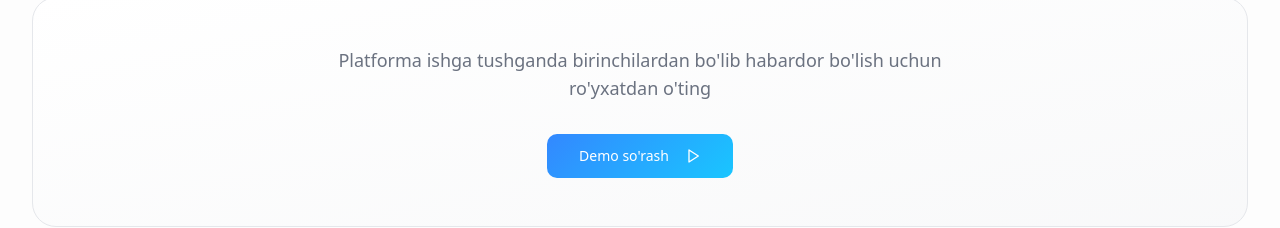
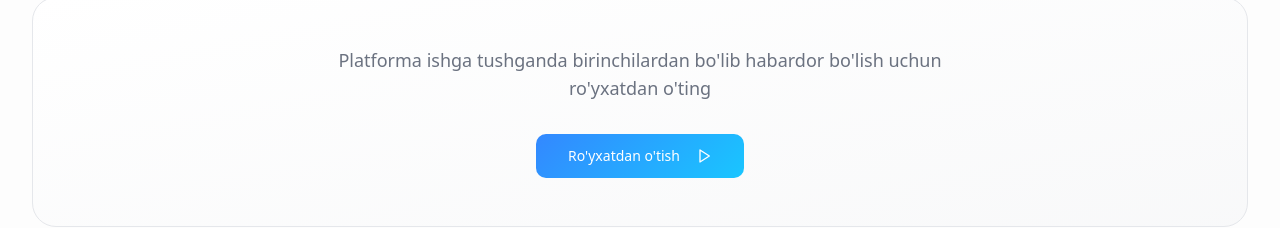
Before and after one commit to asilbekabdugafforov460-ui/talimhub-launchpad, a React (Vite) app: page / in a window 1280 px wide. Shown: the part 3610-3838 px from the top of the page. Built offline with nearby package versions, Linux system fonts and the light colour scheme.

Commit message:
Update button text
Update button text from "Demo so'rash" to "Ro'yxatdan o'tish".

```diff
--- a/src/components/FeaturesSection.tsx
+++ b/src/components/FeaturesSection.tsx
@@ -202,7 +202,7 @@ export function FeaturesSection() {
             <Button size="lg" className="btn-hero-primary group" onClick={() => document.querySelector('#contact')?.scrollIntoView({
             behavior: 'smooth'
           })}>
-              Demo so'rash
+              Ro'yxatdan o'tish
               <Play className="ml-2 h-5 w-5 group-hover:scale-110 transition-transform" />
             </Button>
           </div>
```
